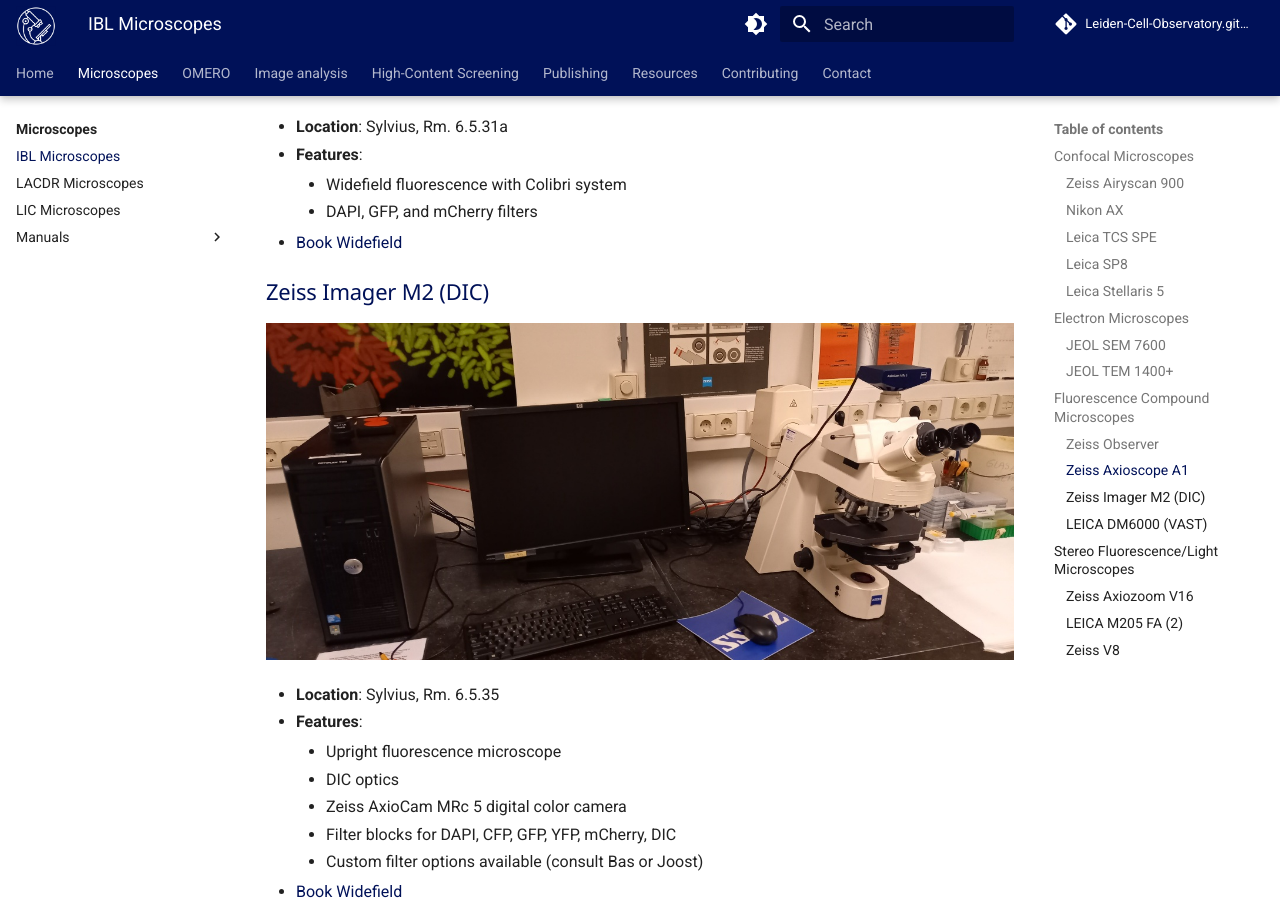
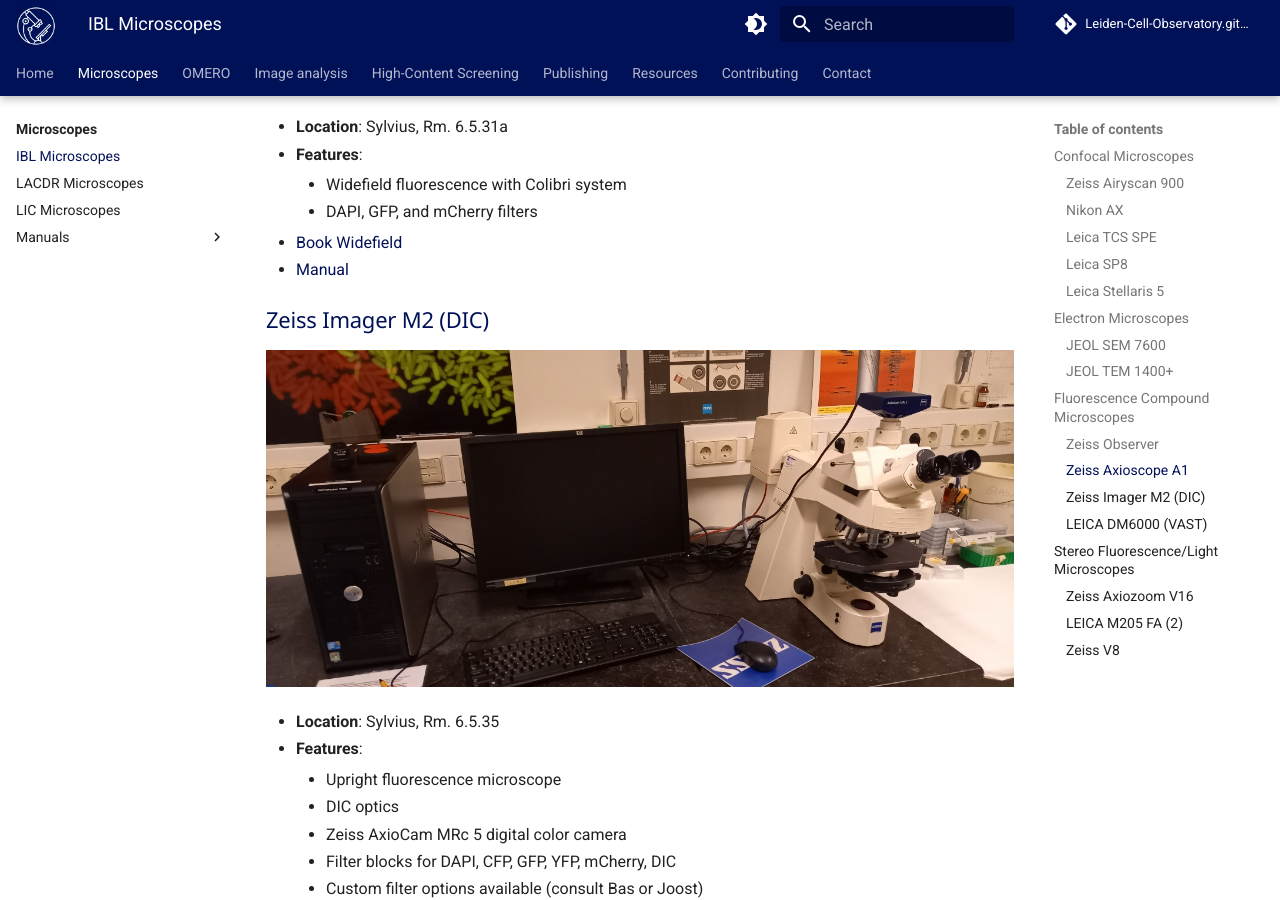
Before and after one commit to Leiden-Cell-Observatory/Leiden-Cell-Observatory.github.io, an MkDocs documentation site: the page built from docs/microscopes/iblmicroscopes.md, in a window 1280 px wide and 900 px high, scrolled down 6463 px. Built offline with MkDocs 1.6.1 and Material for MkDocs 9.7.7, drawn with Linux system fonts in a browser that asks for light colours; comment, search, counter and statistics services are not loaded.

Commit message:
Update iblmicroscopes.md

```diff
--- a/docs/microscopes/iblmicroscopes.md
+++ b/docs/microscopes/iblmicroscopes.md
@@ -107,6 +107,7 @@
     - Widefield fluorescence with Colibri system
     - DAPI, GFP, and mCherry filters
 - [Book Widefield](https://www.supersaas.com/schedule/IBL_FluoWide/Fluorescence_widefield)
+- [Manual](https://docs.google.com/document/d/1Hkg6ytxWitQKOcuHCCP5lrSYQ2invQoHhKjatEcWGR4/edit?tab=t.0#heading=h.xoy9rr7m130i)
 
 #### [Zeiss Imager M2 (DIC)](dic.md)
 ![DIC Microscope](images/ibl/image6.jpeg)
```
